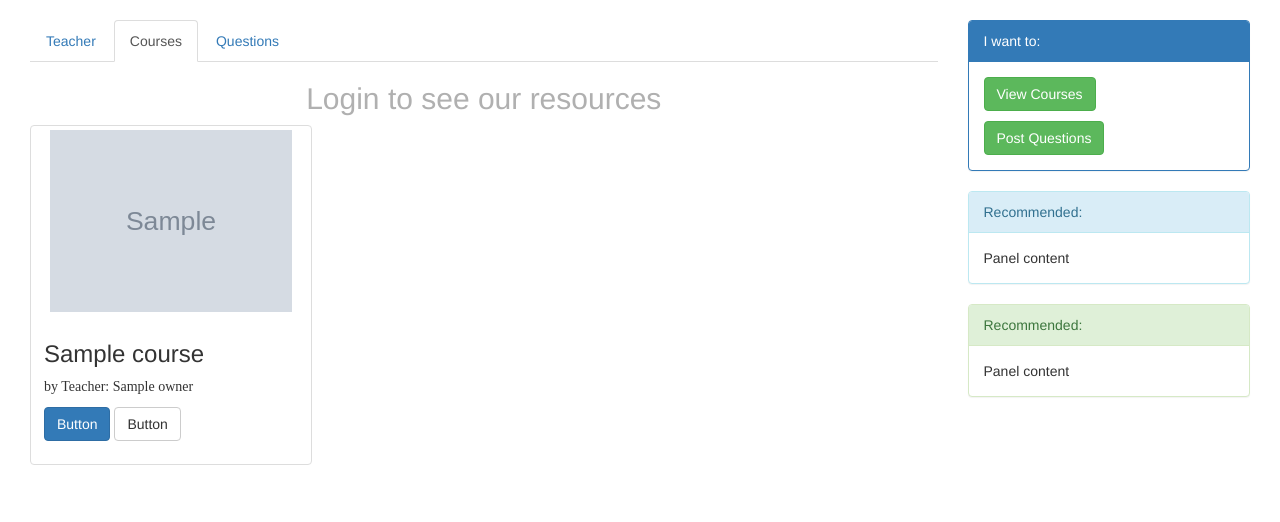
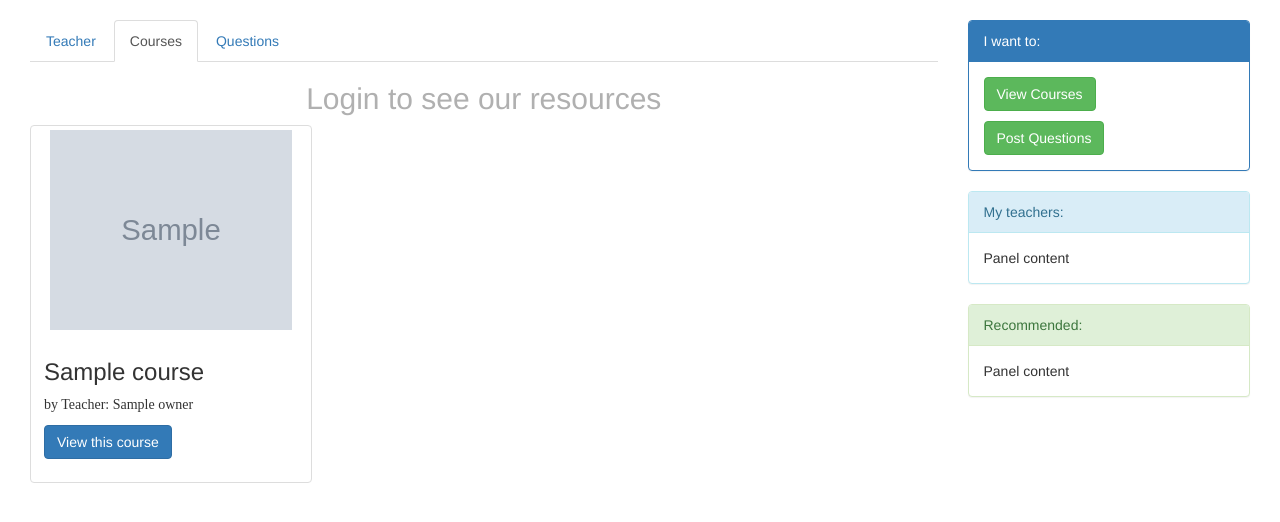
Before and after one commit to bwpkkk/Dj-Angus, a Django app: template index/templates/index/index.html in a window 1280 px wide, after a click on "Courses". Shown: the part 52-574 px from the top of the page. Run offline with Django 4.2, Linux system fonts and the light colour scheme; the template is opened without the code that fills it: most values are stand-ins (such as "Sample title", 1, 10 or a date in 2020); grey boxes marked "Sample" are stand-in pictures; some libraries are stand-ins or nearby versions.

Commit message:
Add files via upload

```diff
--- a/index/templates/index/index.html
+++ b/index/templates/index/index.html
@@ -119,16 +119,16 @@
                     {%if request.session.username %}
                     <h2 style="text-align:center ; color:#b0b0b0 ;">Popular Tutors:</h2>
                     {%for teacher in teachers%}
-                    <div class="media" style="background-color:pink; font-family:Microsoft YaHei">
+                    <div class="media" style="background-color:pink; font-family:Consolas;">
                         <div class="media-left">
-                            <a href="#">
+                            <a href="/teacher/viewProfile/?nid={{teacher.id}}">
                                 <img class="media-object" data-src="holder.js/64x64" alt="64x64"
                                      src="{{teacher.profile_picture.url}}"
-                                     data-holder-rendered="true" style="width: 64px; height: 64px;">
+                                     data-holder-rendered="true" style="width: 64px; height: 64px; padding-bottom:auto;">
                             </a>
                         </div>
                         <div class="media-body">
-                            <h4 class="media-heading">{{teacher.specialty}} teacher:<a href> {{teacher.username}}</a>
+                            <h4 class="media-heading">{{teacher.specialty}} teacher:<a href="/teacher/viewProfile/?nid={{teacher.id}}"> {{teacher.username}}</a>
                             </h4>
                             {{teacher.personal_Bio}}
 
@@ -163,13 +163,11 @@
 
 
                             <div class="thumbnail">
-                                <img src='{{course.course_picture.url}}' alt="..." width="242" height="200"/>
+                                <img src='{{course.course_picture.url}}' alt="..." style="width:242px;  height:200px" />
                                 <div class="caption">
                                     <h3>{{course.course_name}}</h3>
                                     <p style="font-family: serif">by Teacher: {{course.owner}}</p>
-                                    <p><a href="#" class="btn btn-primary" role="button">Button</a> <a href="#"
-                                                                                                       class="btn btn-default"
-                                                                                                       role="button">Button</a>
+                                    <p><a href="#" class="btn btn-primary" role="button">View this course</a>
                                     </p>
                                 </div>
                             </div>
@@ -201,7 +199,7 @@
         </div>
 
         <div class="panel panel-info">
-            <div class="panel-heading">Recommended:</div>
+            <div class="panel-heading">My teachers:</div>
             <div class="panel-body">Panel content</div>
         </div>
 
```
Also changed, not shown: media/media/course_pictures/IMG_3116.PNG (added), media/media/course_pictures/IMG_311720231010-004629.JPG (added), media/media/course_pictures/IMG_311920231023-214929.JPG (added), media/media/profile_pictures/IMG_219920231014-034544.JPG (added), media/media/profile_pictures/IMG_256920231016-143201.JPG (added).
